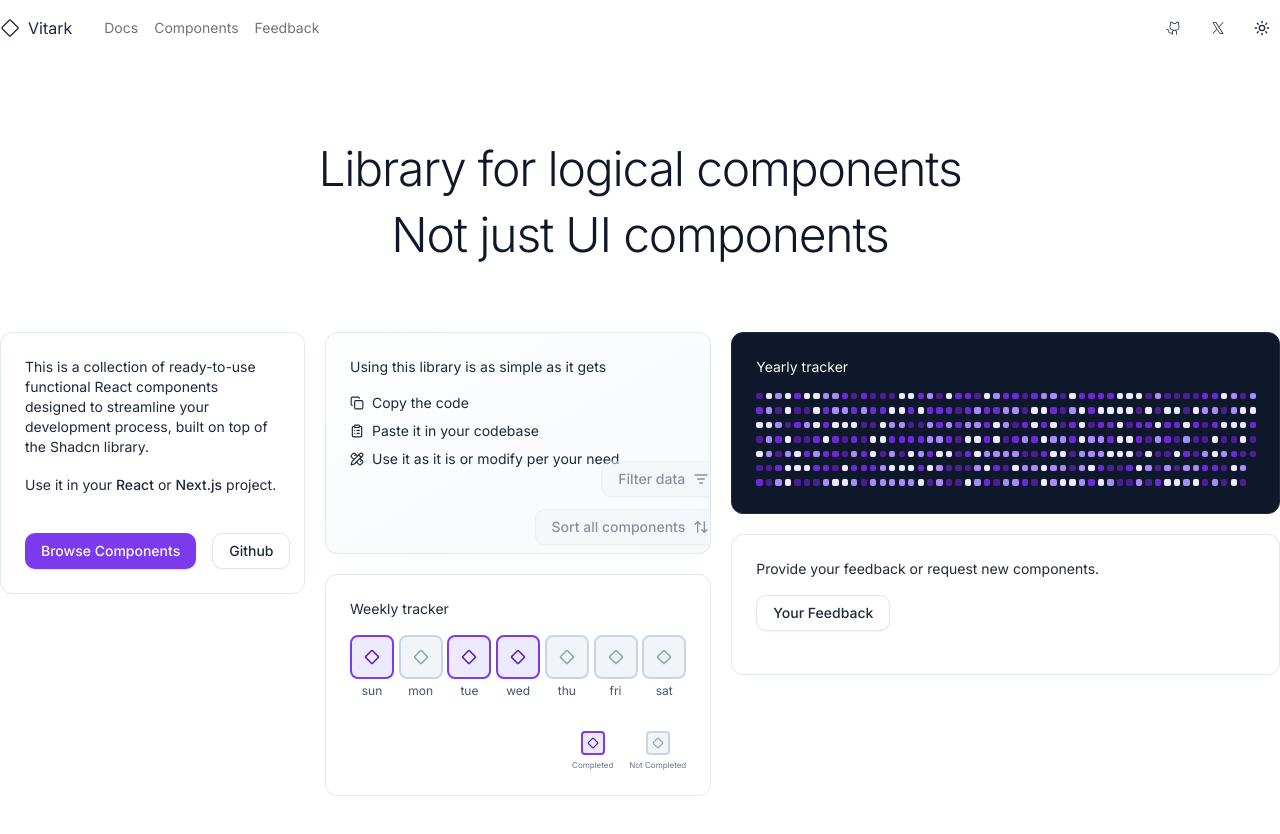
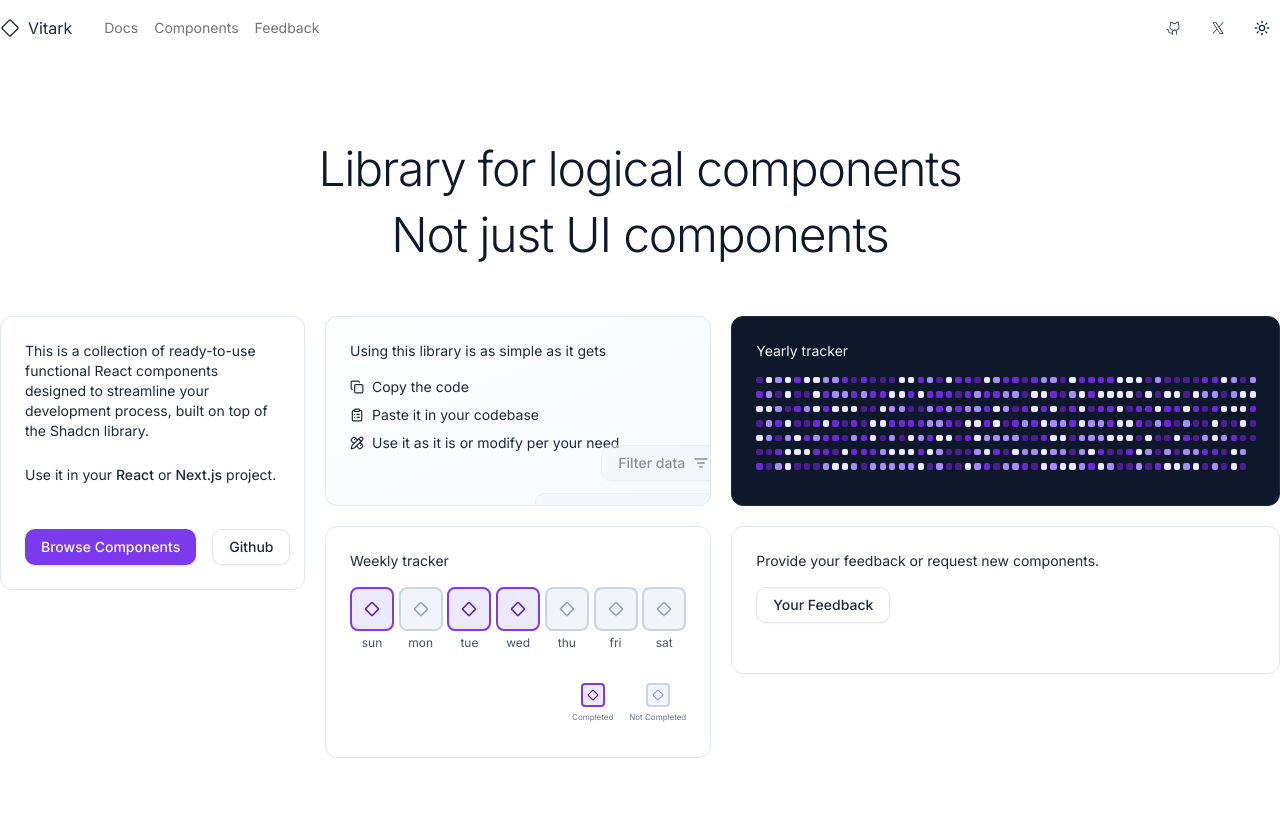
Before and after one commit to amittam104/vitark, a Next.js app: page / in a window 1280 px wide. Shown: the top 834 px of the page. After the commit the page ends 800 px from the top, so only its background shows below. Built offline with nearby package versions, Linux system fonts and the light colour scheme.

Commit message:
chore: update landing page

```diff
--- a/app/layout.tsx
+++ b/app/layout.tsx
@@ -3,7 +3,6 @@ import "./globals.css";
 import { Inter } from "next/font/google";
 import Header from "@/components/Header";
 import { ThemeProvider } from "@/components/theme-provider";
-import { Diamond } from "lucide-react";
 
 const inter = Inter({
   subsets: ["latin"],
@@ -23,16 +22,13 @@ export default function RootLayout({
 }>) {
   return (
     <html lang="en">
-      <body className={`${inter.className} antialiased text-slate-800`}>
+      <body className={`${inter.className} antialiased text-slate-800 `}>
         <ThemeProvider
           attribute="class"
           defaultTheme="system"
           enableSystem
           disableTransitionOnChange>
           <Header />
-          {/* <div className="fixed inset-0 -z-5 flex items-center justify-center">
-            <Diamond className="w-screen h-screen text-slate-50 " />
-          </div> */}
           <main>{children}</main>
         </ThemeProvider>
       </body>
--- a/app/page.tsx
+++ b/app/page.tsx
@@ -30,7 +30,7 @@ export default function Home() {
   // const randomNo = Math.floor(Math.random() * 4 + 1);
 
   return (
-    <div className="w-full  flex flex-col items-center pb-20 pt-20 gap-16 max-w-[88rem] mx-auto">
+    <div className="w-full  flex flex-col items-center pt-20 gap-12 max-w-[88rem] mx-auto">
       <h1 className="text-5xl font-light max-w-2xl text-center leading-snug text-slate-900 tracking-tight">
         Library for logical components Not just UI components
       </h1>
@@ -56,7 +56,7 @@ export default function Home() {
             </Link>
           </div>
         </div>
-        <div className="bg-gradient-to-br from-slate-50/20 to-slate-100/60 border relative border-slate-200 overflow-hidden rounded-lg px-6 py-6 dark:bg-slate-950 dark:border-slate-900 col-start-5 col-end-10 row-start-1 row-end-7">
+        <div className="bg-gradient-to-br from-slate-50/20 to-slate-100/60 border relative border-slate-200 overflow-hidden rounded-lg px-6 py-6 dark:bg-slate-950 dark:border-slate-900 col-start-5 col-end-10 row-start-1 row-end-6">
           <div className="text-sm space-y-4 mb-7 z-10">
             <p>Using this library is as simple as it gets</p>
             <ul className="space-y-2">
@@ -100,7 +100,7 @@ export default function Home() {
             </span>
           </Button>
         </div>
-        <div className="bg-white border border-slate-200 rounded-lg px-6 py-6 dark:bg-slate-950 dark:border-slate-900 row-start-7 row-end-13 col-start-5 col-end-10">
+        <div className="bg-white border border-slate-200 rounded-lg px-6 py-6 dark:bg-slate-950 dark:border-slate-900 row-start-6 row-end-12 col-start-5 col-end-10">
           <p className="text-sm mb-4">Weekly tracker</p>
           <div className="flex items-center justify-between gap-auto w-full mb-8">
             {weeklyTracker.map((day) => {
```
Also changed, not shown: public/Homepage-bg.png (added).
